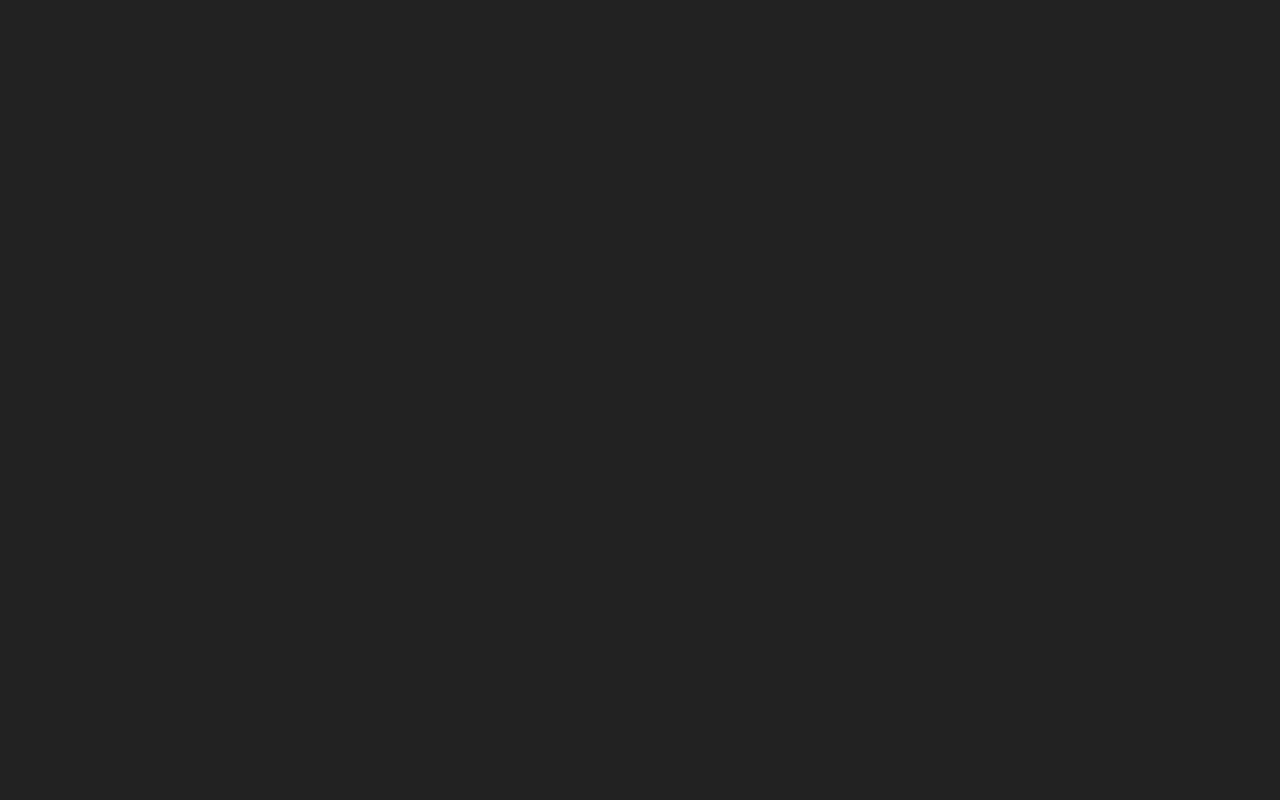
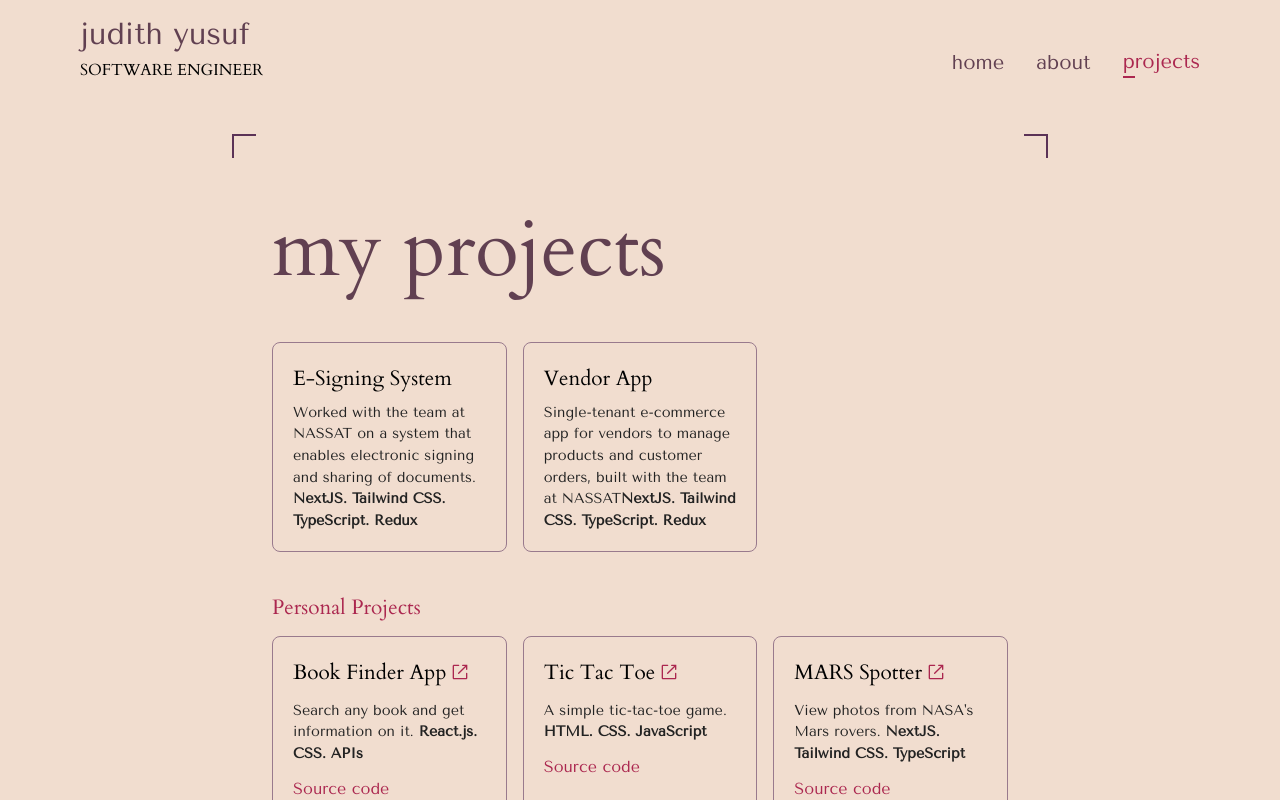
Before and after one commit to judithlk/my-portfolio, a Next.js app: page /projects in a window 1280 px wide. Built offline with nearby package versions, Linux system fonts and the light colour scheme.

Commit message:
visibility issues

```diff
--- a/src/components/Wrapper.tsx
+++ b/src/components/Wrapper.tsx
@@ -22,7 +22,7 @@ export default function Wrapper({
   const pathName = usePathname();
 
   const variants = {
-    hidden: { opacity: 0, y: 500 },
+    hidden: { opacity: 1, y: 500 },
     enter: { opcaity: 1, y: 0 },
     exit: { opacity: 0 },
   };
```
